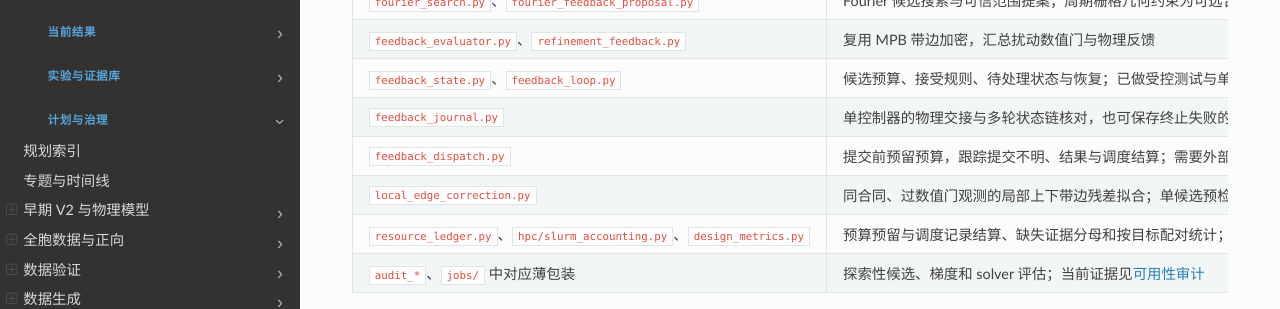
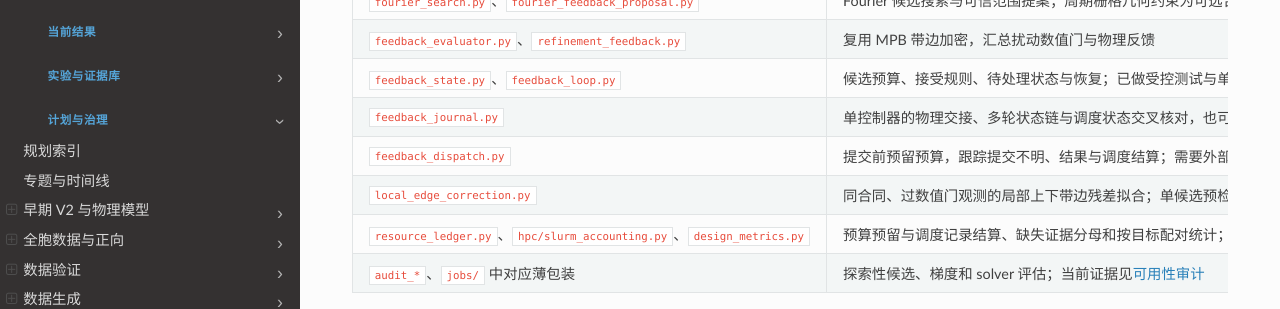
Before and after one commit to fangtoast/phc2d, an MkDocs documentation site: the page built from docs/planning/鲁棒带隙逆向/代码架构.md, in a window 1280 px wide and 900 px high. Shown: the part 350-659 px from the top of the window. Built offline with MkDocs 1.6.1, drawn with Linux system fonts in a browser that asks for light colours.

Commit message:
Document dispatch and journal cross-check

```diff
--- a/docs/planning/鲁棒带隙逆向/代码架构.md
+++ b/docs/planning/鲁棒带隙逆向/代码架构.md
@@ -32,7 +32,7 @@ related_results:
 | `fourier_search.py`、`fourier_feedback_proposal.py` | Fourier 候选搜索与可信范围提案；周期栅格几何约束为可选合同 |
 | `feedback_evaluator.py`、`refinement_feedback.py` | 复用 MPB 带边加密，汇总扰动数值门与物理反馈 |
 | `feedback_state.py`、`feedback_loop.py` | 候选预算、接受规则、待处理状态与恢复；已做受控测试与单候选真实交接预检，未完成多轮真实 campaign |
-| `feedback_journal.py` | 单控制器的物理交接与多轮状态链核对，也可保存终止失败的调度记录；真实成功单轮可回放，多轮和失败恢复目前为受控测试 |
+| `feedback_journal.py` | 单控制器的物理交接、多轮状态链与调度状态交叉核对，也可保存终止失败的调度记录；真实成功单轮可回放，多轮和失败恢复目前为受控测试 |
 | `feedback_dispatch.py` | 提交前预留预算，跟踪提交不明、结果与调度结算；需要外部持久化、单控制器及原始证据核验，真实调度记录仅做离线回放 |
 | `local_edge_correction.py` | 同合同、过数值门观测的局部上下带边残差拟合；单候选预检有接受与拒绝例，尚无可推广的在线成本收益证据 |
 | `resource_ledger.py`、`hpc/slurm_accounting.py`、`design_metrics.py` | 预算预留与调度记录结算、缺失证据分母和按目标配对统计；不替代正式 campaign 控制器 |
```
